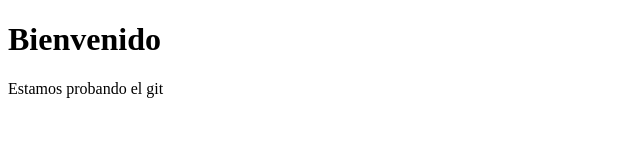
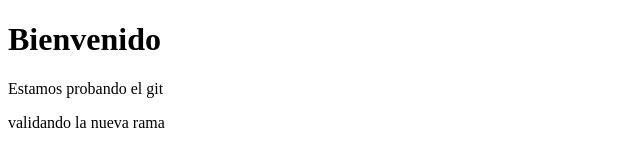
Before and after one commit to elvisnizama/pagina-web, a plain HTML site: page index.html in a window 1280 px wide. Shown: the whole page, without its empty margins (0-640 px from the left). Drawn offline with Linux system fonts and the light colour scheme.

Commit message:
agregando un parrafo en el nuevo branch

```diff
--- a/index.html
+++ b/index.html
@@ -7,5 +7,6 @@
 		<BODY>
 			<h1>Bienvenido</h1>
 			<p>Estamos probando el git</p>
+			<p>validando la nueva rama</p>
 		</BODY>
 </html>
```
